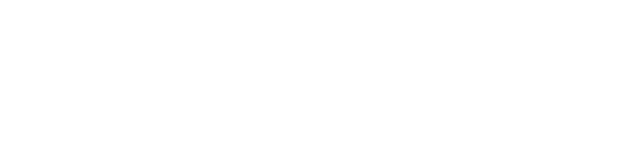
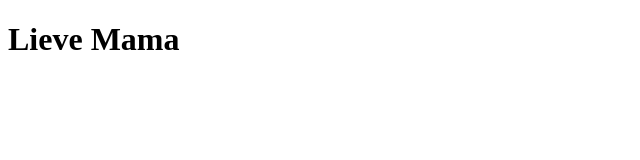
Before and after one commit to dvberkel/lieve_mama, a plain HTML site: page index.html in a window 1280 px wide. Shown: the whole page, without its empty margins (0-640 px from the left). Drawn offline with Linux system fonts and the light colour scheme.

Commit message:
create a title

```diff
--- a/index.html
+++ b/index.html
@@ -3,6 +3,8 @@
   <head>
     <meta charset="utf-8" />
     <title>Lieve Mama</title>
-  </head><body>
+  </head>
+  <body>
+    <h1>Lieve Mama</h1>
   </body>
 </html>
```
